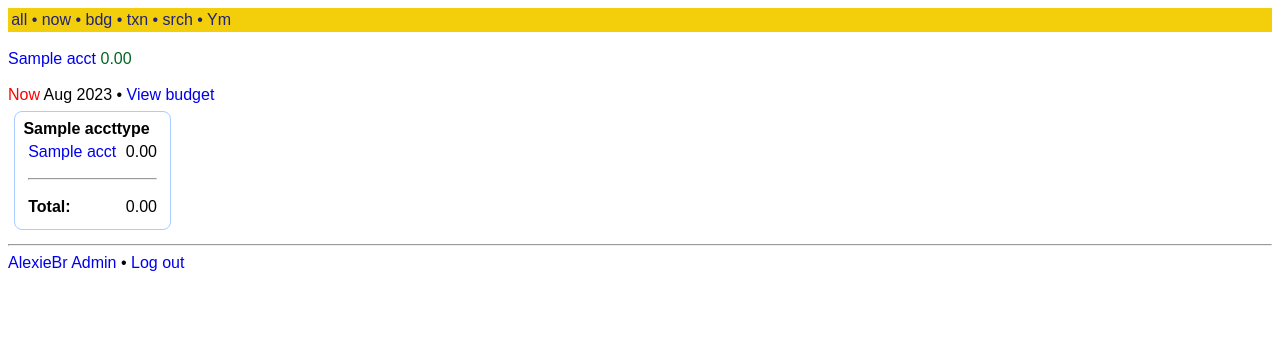
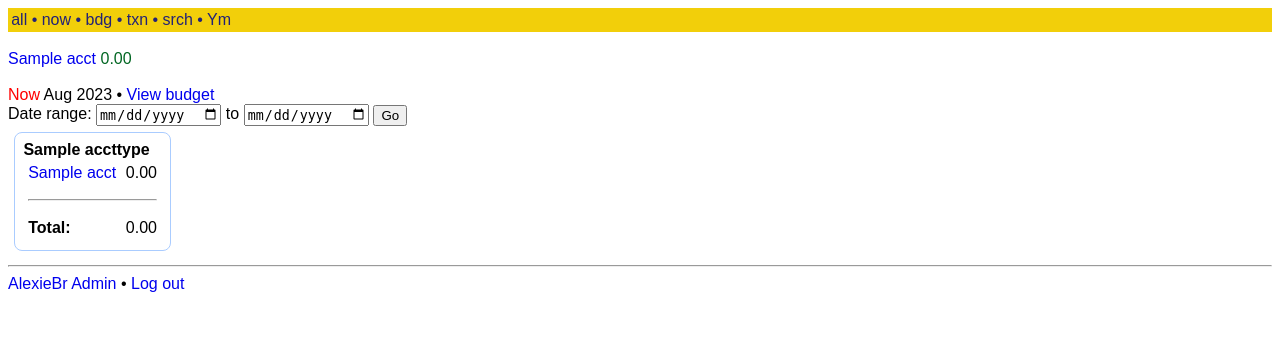
Before and after one commit to heitorchang/alexiebr, a Django app: page / in a window 1280 px wide. Shown: the top 364 px of the page. Run offline with Django 3.2, Linux system fonts and the light colour scheme; a user stored in the database is signed in; tables that the repository leaves empty hold one stand-in row (values such as "Sample post").

Commit message:
home page set date range

```diff
--- a/alexieui/templates/alexieui/index.html
+++ b/alexieui/templates/alexieui/index.html
@@ -5,7 +5,14 @@
 
 {% include 'alexieui/headerbals.html' %}
 
-<span style="color: red;">{{ datelabel }}</span> {{ startdate | date:"M Y" }} &bullet; <a href="{% url 'alexieui:budget' %}?startdate={{ startdate | date:"Y-m-d" }}&enddate={{ enddate | date:"Y-m-d" }}">View budget</a>
+<span style="color: red;">{{ datelabel }}</span> {{ startdate | date:"M Y" }} &bull; <a href="{% url 'alexieui:budget' %}?startdate={{ startdate | date:"Y-m-d" }}&enddate={{ enddate | date:"Y-m-d" }}">View budget</a>
+
+<br>
+
+Date range:
+<input id="rangestart" type="date"> to <input id="rangeend" type="date">
+<button onclick="setrange()">Go</button>
+
 <br>
 
 {% for atid, at in atypes.items %}{% if at.accts|length %}<div class="accttype bdr inl">
@@ -29,5 +36,11 @@
         </tr>
     </table>
 </div>{% endif %}{% endfor %}
-
+<script>
+function setrange() {
+  const rstart = document.getElementById('rangestart').value;
+  const rend = document.getElementById('rangeend').value;
+  window.location.href = `/?startdate=${rstart}&enddate=${rend}`;
+}
+</script>
 {% endblock %}
```
